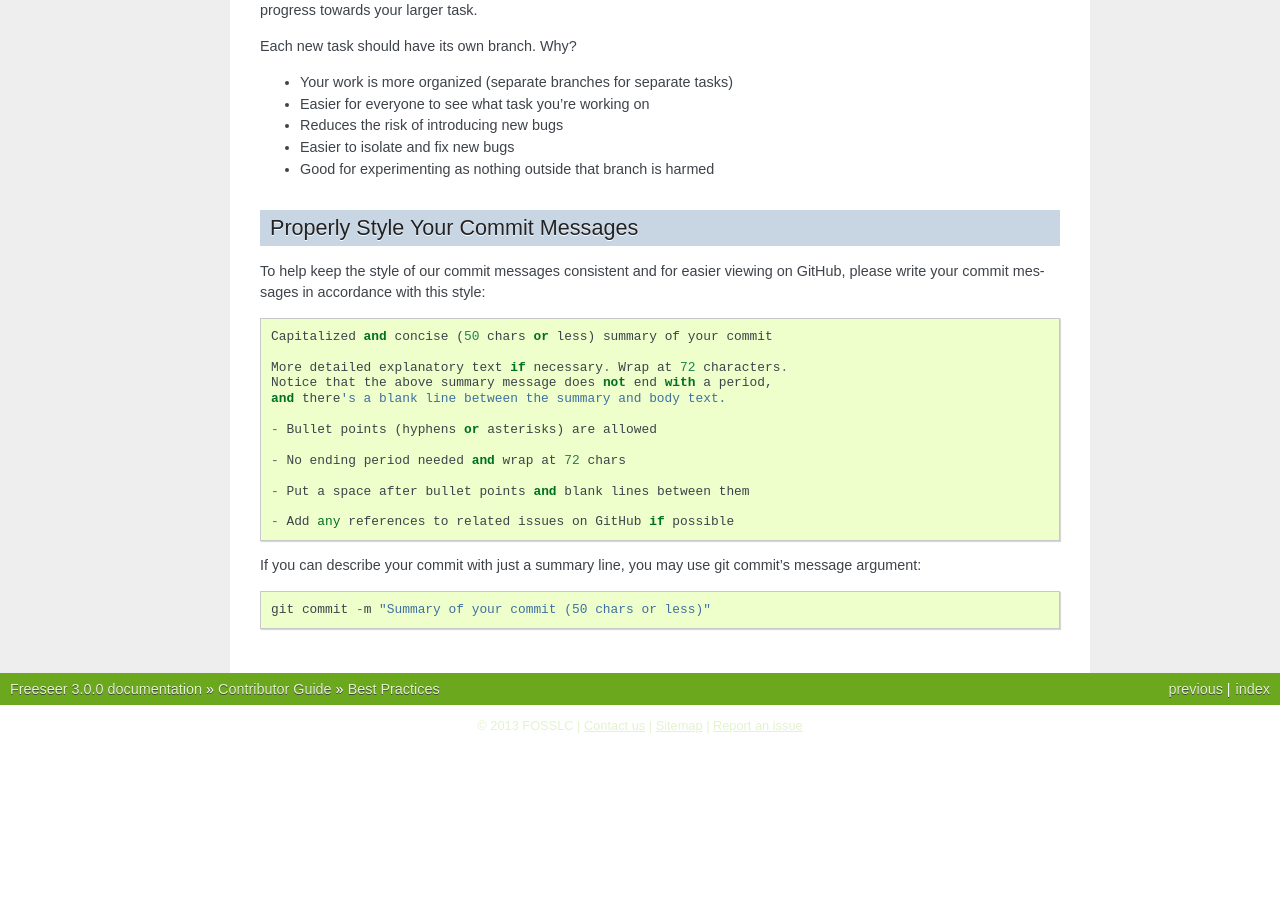
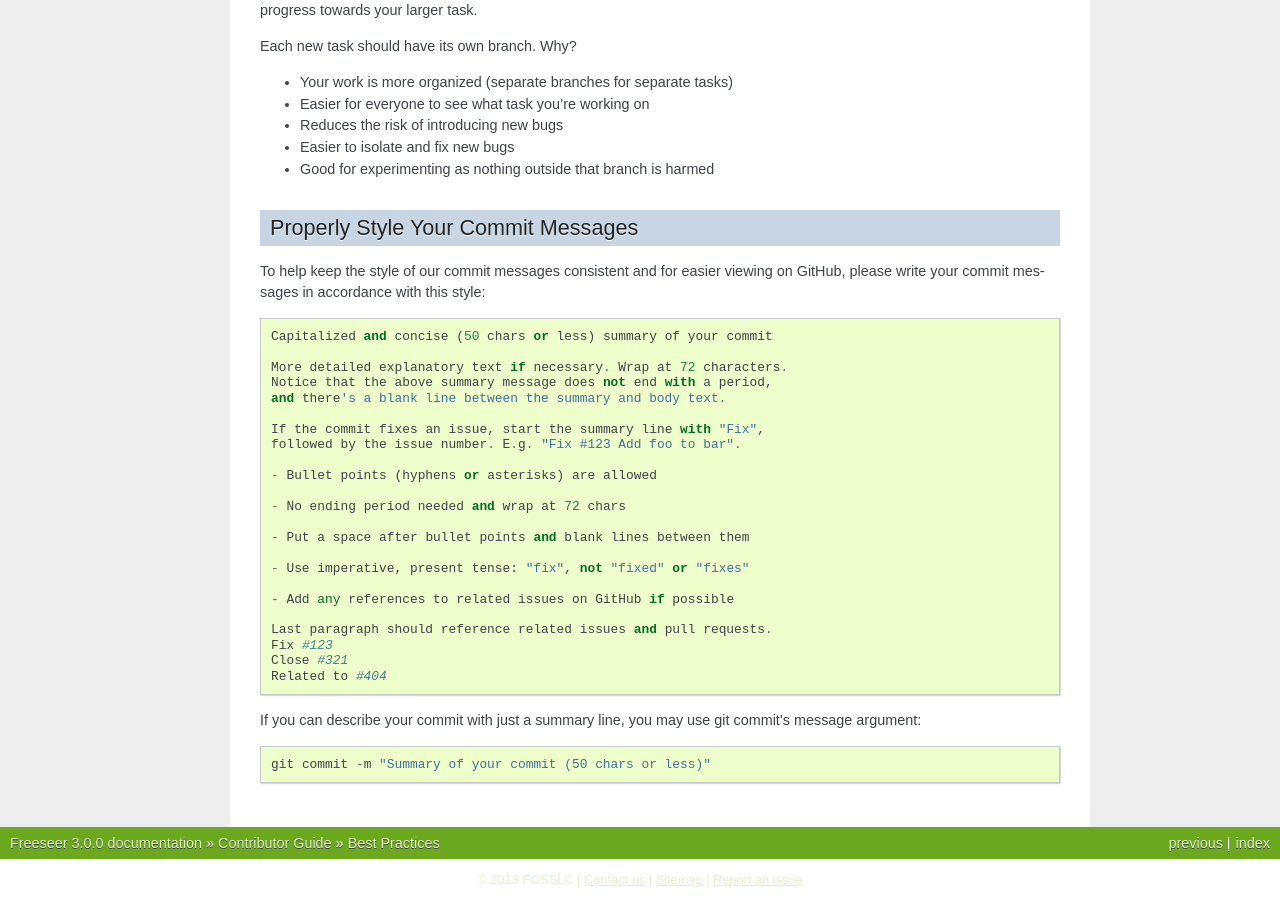
Before and after one commit to Freeseer/freeseer, a Sphinx documentation site: the page built from source/contribute/best-practices.rst, in a window 1280 px wide and 900 px high, scrolled down 719 px. Built offline with Sphinx 7.4.7, drawn with Linux system fonts in a browser that asks for light colours; before the commit the page ends 1465 px from its top, so only the background shows below that.

Commit message:
Improve commit message guidelines
- Add note about imperative, present tense

- Add note about using keywords to reference issues

```diff
--- a/source/contribute/best-practices.rst
+++ b/source/contribute/best-practices.rst
@@ -62,13 +62,23 @@ on GitHub, please write your commit messages in accordance with this style::
     Notice that the above summary message does not end with a period,
     and there's a blank line between the summary and body text.
 
+    If the commit fixes an issue, start the summary line with "Fix",
+    followed by the issue number. E.g. "Fix #123 Add foo to bar".
+
     - Bullet points (hyphens or asterisks) are allowed
 
     - No ending period needed and wrap at 72 chars
 
     - Put a space after bullet points and blank lines between them
 
+    - Use imperative, present tense: "fix", not "fixed" or "fixes"
+
     - Add any references to related issues on GitHub if possible
+
+    Last paragraph should reference related issues and pull requests.
+    Fix #123
+    Close #321
+    Related to #404
 
 If you can describe your commit with just a summary line, you may use
 git commit's message argument::
```
